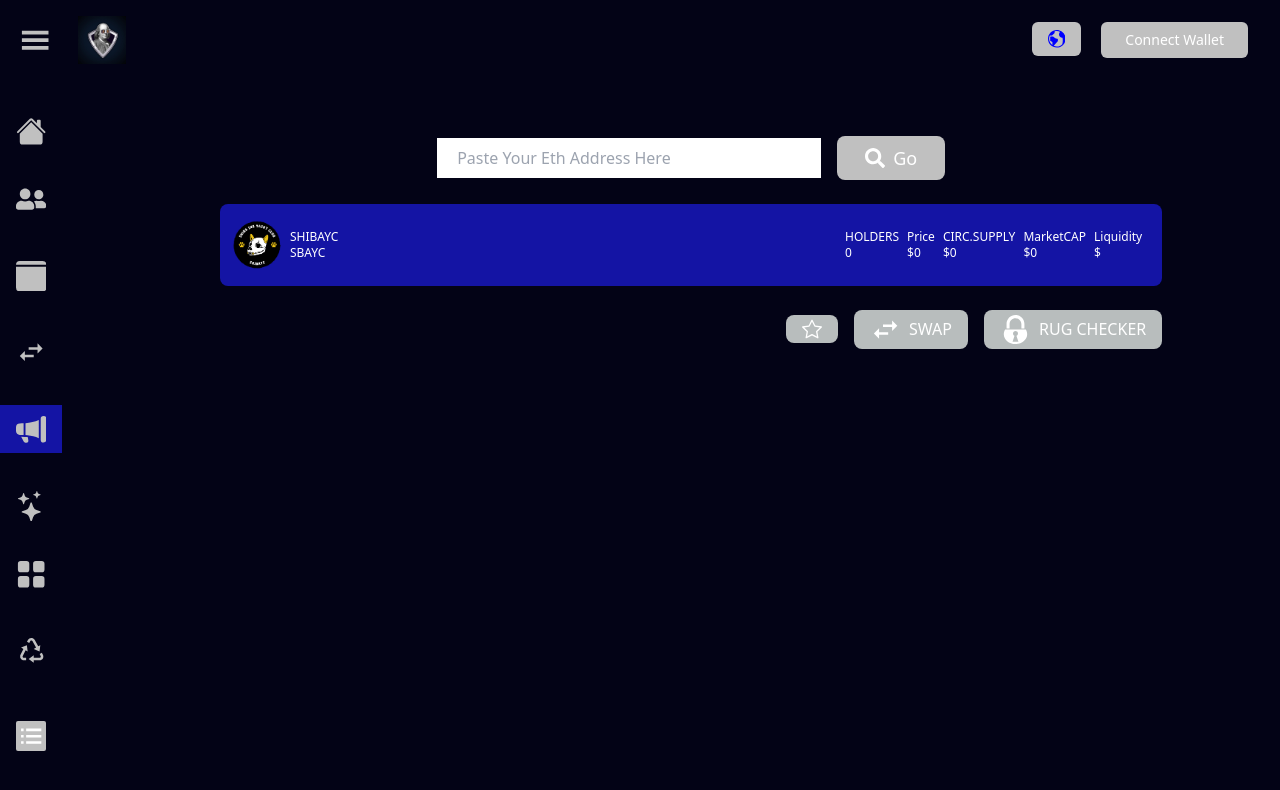
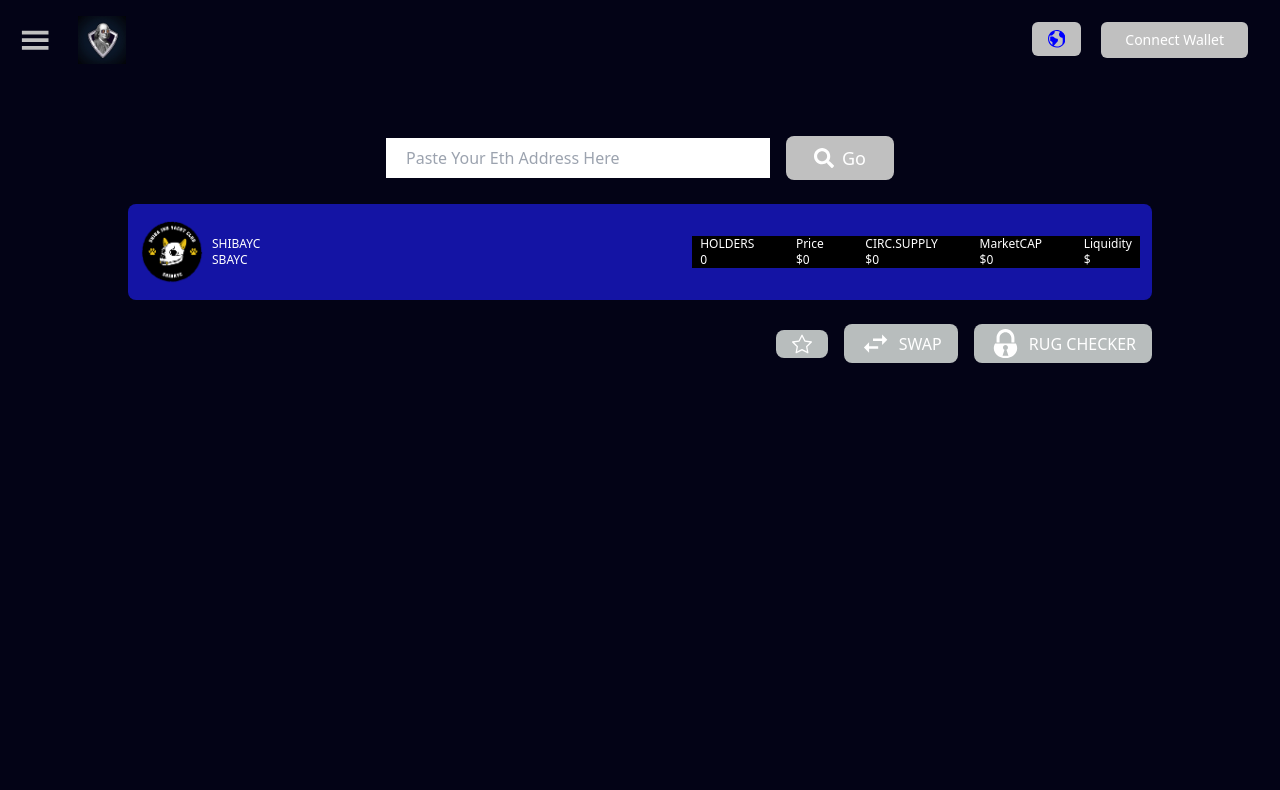
Before and after one commit to ayoeze191/shibayc, a React (Create React App) app: page /token in a window 1280 px wide. Shown: the top 790 px of the page. Built offline with nearby package versions, Linux system fonts and the light colour scheme.

Commit message:
laziness"

```diff
--- a/src/App.js
+++ b/src/App.js
@@ -17,12 +17,12 @@ function App() {
   }
 
   return (
-    <div className="bg-Navy-blue flex flex-col lg:h-screen h-full pb-5">
+    <div className="bg-Navy-blue flex flex-col h-full pb-5">
       <Router>
         {navStatus && <Overlay remove = {navHandler}/> }
       <Header show = {navHandler}/>
       <div className="w-full flex-1 flex flex-row-reverse gap-10 sm:px-0 justify-center">
-      <div className="flex-1 flex justify-center ">
+      <div className="flex-1 flex justify-center">
         <Routes>
 
       <Route element = {<DashBoard />}  path = "/"/>
--- a/src/Components/PortfolioTracker.js
+++ b/src/Components/PortfolioTracker.js
@@ -4,7 +4,7 @@ import logo from './../Assets/shilogo.jpg'
 const PortfolioTracker = () => {
   return (
     <div className="flex-1 w-full flex justify-center h-full ">
-        <div className='text-white h-fit bg-Navy-Torea-Bay w-fit py-10 sm:px-10 flex flex-col gap-2 px-4 box-border '>
+        <div className='text-white h-fit bg-Navy-Torea-Bay w-4/5 sm:w-fit py-10 sm:px-10 flex flex-col gap-2 px-4 box-border '>
             <div className='w-40 h-40 mx-auto'><img src={logo} className = 'w-full h-full '/></div>
             <h1 className=' text-3xl sm:text-5xl font-bold text-silver-sand flex flex-col text-center'>Let ShibaYC help<span>you</span> </h1>
             <h3 className='text-center flex justify-center flex-col text-xl'>The most successful portfolio management<span> tool on the Ethereum Chain</span></h3>
--- a/src/Components/Ui/SideBar.js
+++ b/src/Components/Ui/SideBar.js
@@ -15,7 +15,7 @@ import { NavLink } from 'react-router-dom';
 
 const SideBar = (props) => {
   return (
-    <div className={props.navstatus?' h-screen md:h-full px-3 lg:px-0 text-white md:w-[15rem] overflow-hidden transit fixed z-50 md:relative translate-x-0 left-0 bg-Navy-Deep-Kaomaru shadow-md top-0':'px-3 lg:px-0 text-white md:w-[3.9rem] overflow-hidden transit fixed md:relative -translate-x-[1200px] md:translate-x-0'}>
+    <div className={props.navstatus?' h-screen px-3 lg:px-0 text-white md:w-[15rem] overflow-hidden transit fixed z-50 md:relative translate-x-0 left-0 bg-Navy-Deep-Kaomaru shadow-md top-0':'px-3 lg:px-0 text-white md:w-[3.9rem] overflow-hidden transit fixed md:relative -translate-x-[1200px] md:translate-x-0  hidden'}>
         <div className='w-full flex flex-col h-full justify-between py-5'>
         <div className='flex gap-4 w-full hover:bg-Navy-Torea-Bay cursor-pointer rounded-lg  px-4 items-center '>
             <div>
--- a/src/Components/WatchList.js
+++ b/src/Components/WatchList.js
@@ -3,9 +3,9 @@ import { FaSearch } from 'react-icons/fa'
 const WatchList = () => {
   return (
     <div className='flex flex-col flex-1  items-center gap-5 md:pt-14'>
-        <h1 className='text-5xl font-bold text-silver-sand flex flex-col text-center'>WatchList</h1>
-        <h3 className='text-white text-lg'>Track Tokens around the Ethereum Chain</h3>
-        <div className='flex items-center gap-4 w-fit'>
+        <h1 className='text-5xl font-bold text-silver-sand text-center '>WatchList</h1>
+        <h3 className='text-white text-center text-lg'>Track Tokens around the Ethereum Chain</h3>
+        <div className='flex items-center gap-4 w-fit flex-col sm:flex-row'>
                 <input type='text' placeholder='Paste Your Eth Address Here' className='px-5 py-2 border-0 w-64 sm:w-96'/>
                 <button className='flex text-lg items-center px-7 py-2 bg-silver rounded-lg text-white gap-2'><FaSearch fontSize='1.25rem' color='white'/>Go</button>
             </div>
--- a/src/Components/tokens.js
+++ b/src/Components/tokens.js
@@ -20,7 +20,7 @@ const Token = () => {
                 </p>
                 </div>
 
-                <div className='flex gap-2 w-full justify-between  sm:justify-end px-2'>
+                <div className='flex w-full justify-between   px-2 flex-[0.5]  bg-black'>
                   <p>
                     <p>HOLDERS</p>
                     <p>0</p>
```
